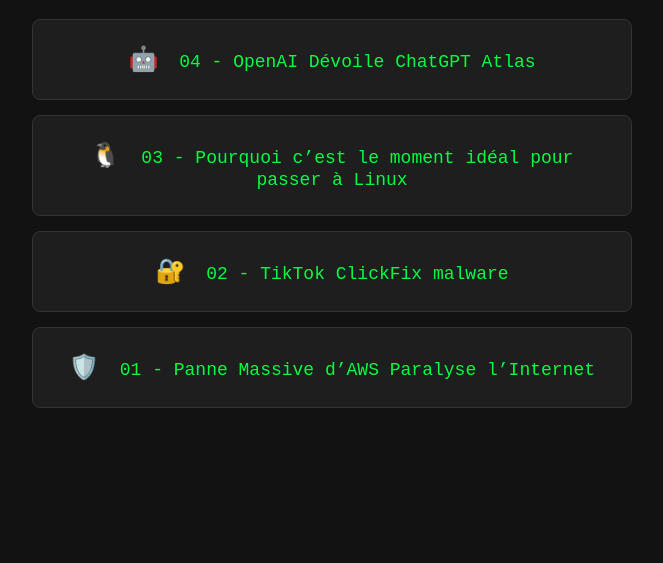
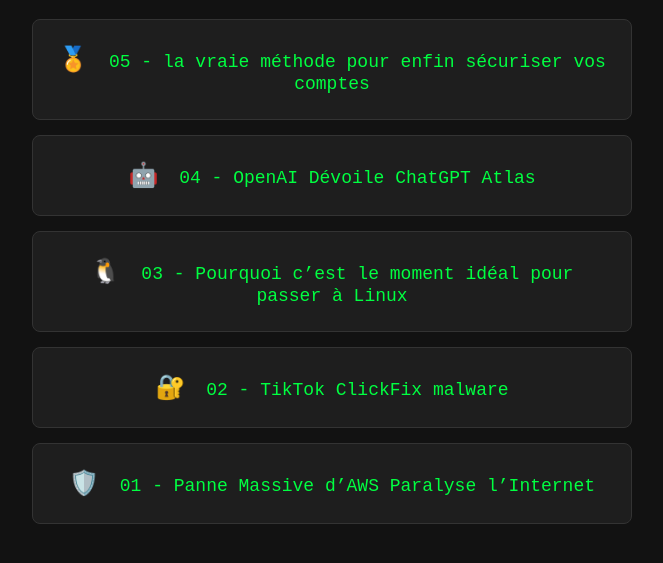
Before and after one commit to hackthedevils/cyberactu, a plain HTML site: page index.html in a window 1280 px wide. Shown: the part 103-666 px from the top of the page, without its empty margins (308-971 px from the left). Drawn offline with Linux system fonts and the light colour scheme.

Commit message:
Update index.html

```diff
--- a/index.html
+++ b/index.html
@@ -75,6 +75,13 @@
         <h1>🔗 LES ACTUS DU MOMENT</h1>
 
         <!-- Ajoutez vos liens ici -->
+              <div class="link-card">
+            <a href="https://myitknowledge.fr/news/mots-de-passe-vs-phrases-secretes/">
+                <span class="icon">🏅</span> 05 - la vraie méthode pour enfin sécuriser vos comptes
+            </a>
+        </div>
+
+
                 <div class="link-card">
             <a href="https://myitknowledge.fr/news/openai-devoile-chatgpt-atlas-navigateur-ia/">
                 <span class="icon">🤖</span> 04 - OpenAI Dévoile ChatGPT Atlas
```
